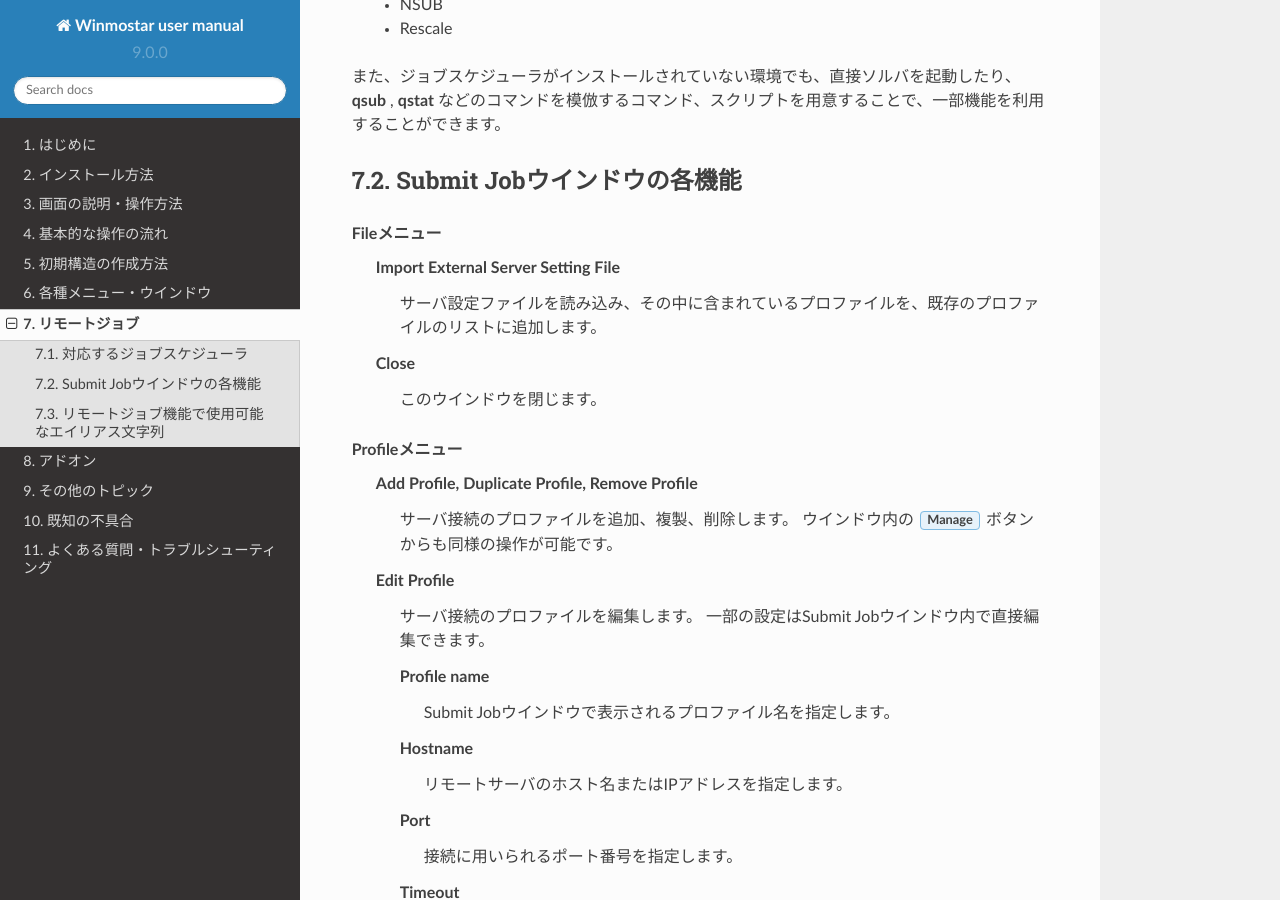
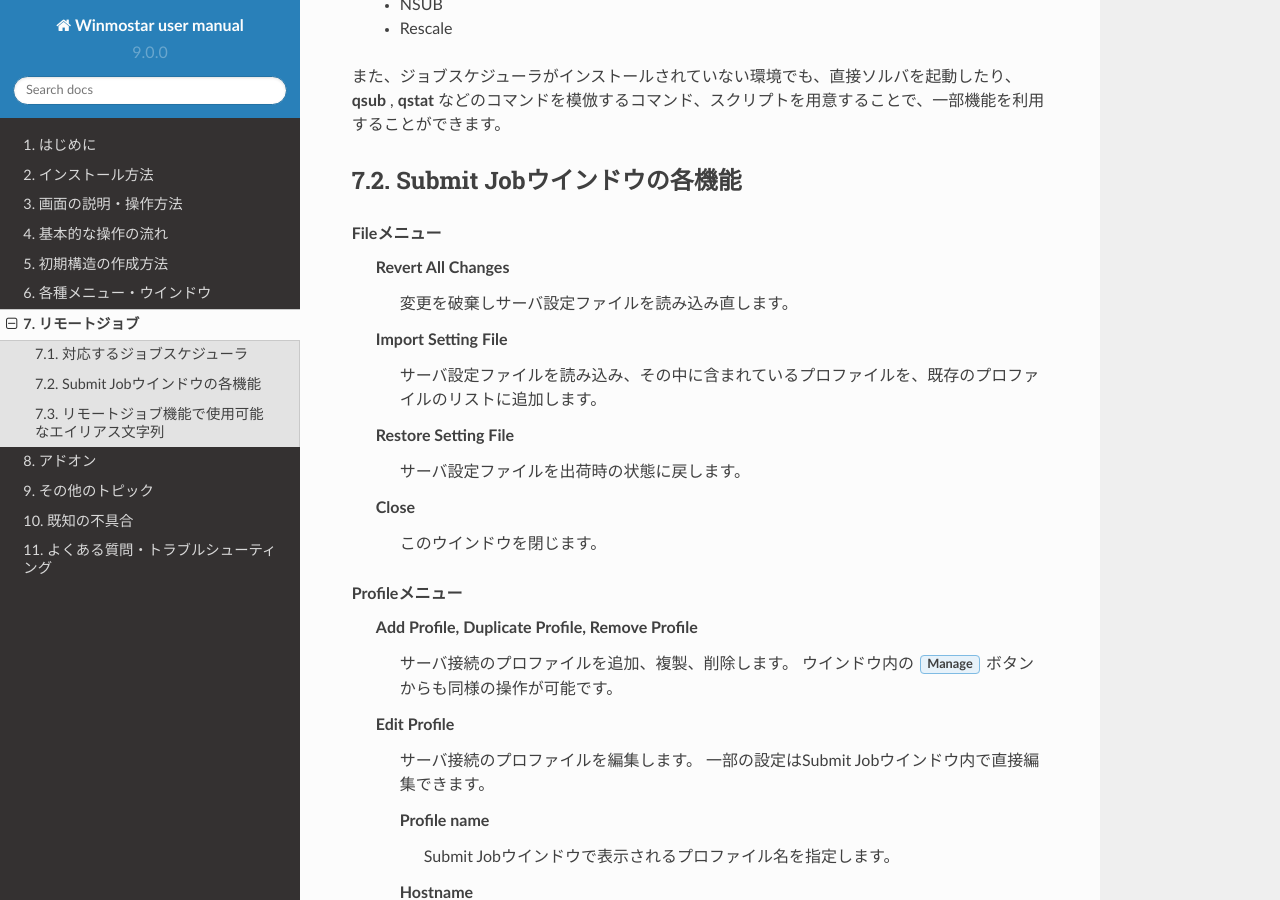
Before and after one commit to X-Ability/winmostar_doc, a Sphinx documentation site: the page built from source/winmos/winmos_remote.rst, in a window 1280 px wide and 900 px high, scrolled down 570 px. Built offline with Sphinx 7.4.7 and the Read the Docs theme 2.0.0, drawn with Linux system fonts in a browser that asks for light colours.

Commit message:
FormNewSubmitJobのメニュー構成変更を反映
git-svn-id: http://varane/svn/winmostar_doc/trunk@16 10044ad8-96a7-4fcc-a7cb-627c628f43f5

```diff
--- a/source/winmos/winmos_remote.rst
+++ b/source/winmos/winmos_remote.rst
@@ -31,8 +31,12 @@
 -----------------------------------
 
 Fileメニュー
-   Import External Server Setting File
+   Revert All Changes
+      変更を破棄しサーバ設定ファイルを読み込み直します。
+   Import Setting File
       サーバ設定ファイルを読み込み、その中に含まれているプロファイルを、既存のプロファイルのリストに追加します。
+   Restore Setting File
+      サーバ設定ファイルを出荷時の状態に戻します。
    Close
       このウインドウを閉じます。
 Profileメニュー
```
